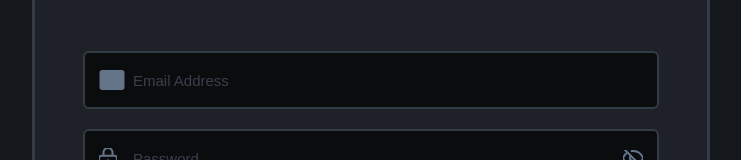
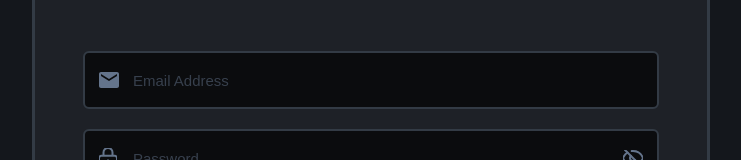
Before and after one commit to mvp-contest/SimVex-Frontend, a Next.js app: page /login in a window 1280 px wide. Shown: the part 242-402 px from the top of the page, without its empty margins (269-1010 px from the left). Built offline with nearby package versions, Linux system fonts and the light colour scheme.

Commit message:
email icon update

```diff
--- a/src/app/login/page.tsx
+++ b/src/app/login/page.tsx
@@ -93,14 +93,14 @@ export default function LoginPage() {
 function EmailIcon() {
   return (
     <svg
-      width="26"
-      height="20"
-      viewBox="0 0 26 20"
+      width="20"
+      height="16"
+      viewBox="0 0 20 16"
       fill="none"
       xmlns="http://www.w3.org/2000/svg"
     >
       <path
-        d="M3 0C2.312 0 1.724 0.245 1.235 0.734C0.746 1.223 0.501 1.812 0.5 2.5V17.5C0.5 18.188 0.745 18.776 1.235 19.266C1.725 19.756 2.313 20.001 3 20H23C23.688 20 24.276 19.755 24.766 19.266C25.256 18.777 25.501 18.188 25.5 17.5V2.5C25.5 1.812 25.255 1.224 24.766 0.735C24.277 0.246 23.688 0.001 23 0H3ZM13 11.25L3 5V17.5H23V5L13 11.25ZM13 8.75L23 2.5H3L13 8.75ZM3 5V2.5V17.5V5Z"
+        d="M18 0H2C0.9 0 0 0.9 0 2V14C0 15.1 0.9 16 2 16H18C19.1 16 20 15.1 20 14V2C20 0.9 19.1 0 18 0ZM18 4L10 9L2 4V2L10 7L18 2V4Z"
         fill="#64748B"
       />
     </svg>
```
